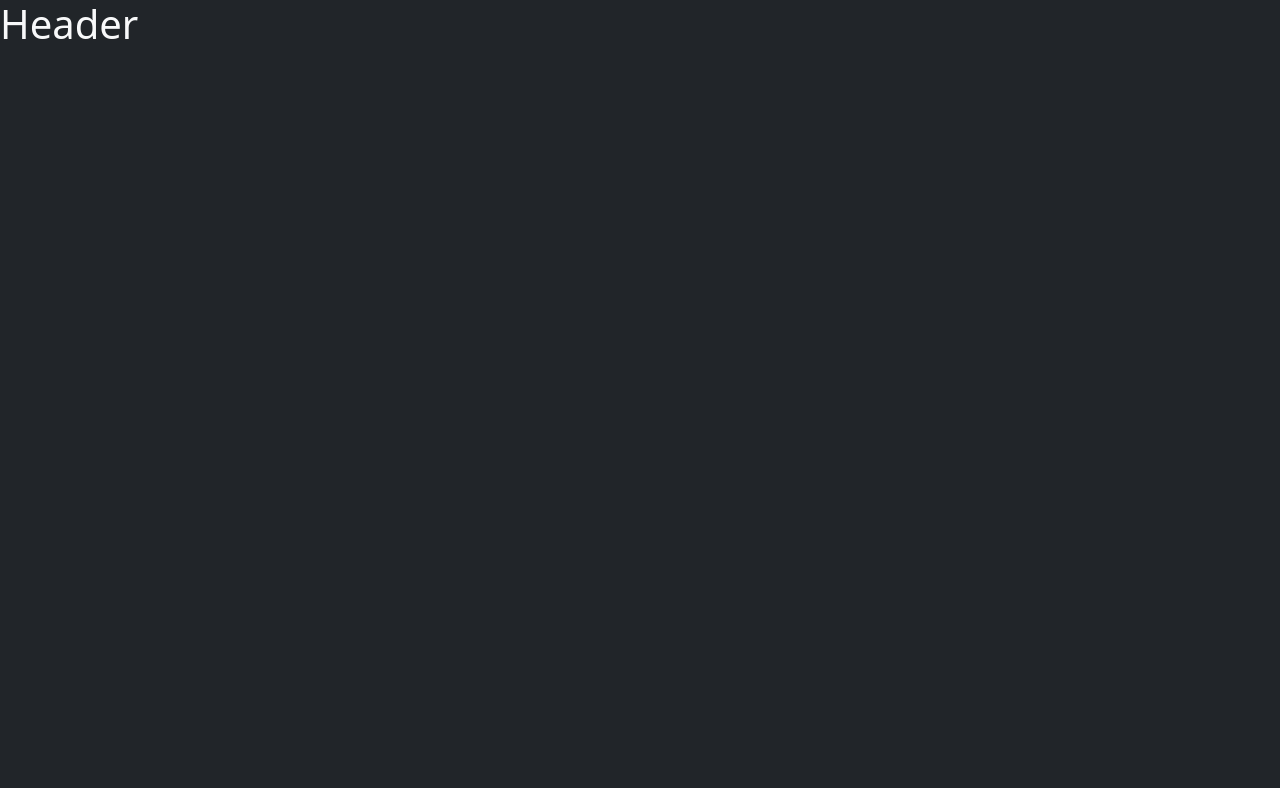
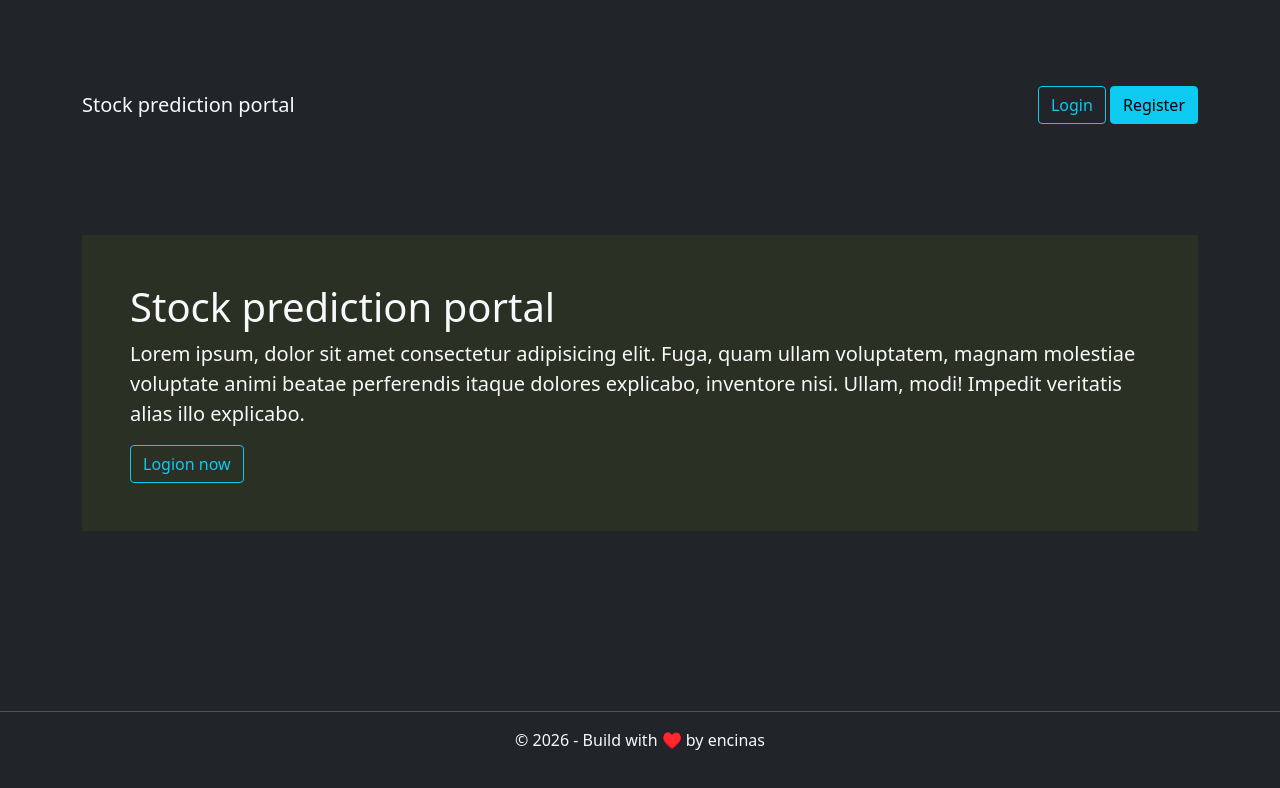
Before and after one commit to encinasj/StockPrediction, a React (Vite) app in the folder frontend-react/: page / in a window 1280 px wide. Shown: the top 788 px of the page. Built offline with nearby package versions, Linux system fonts and the light colour scheme.

Commit message:
homepage react and components

```diff
--- a/frontend-react/src/App.jsx
+++ b/frontend-react/src/App.jsx
@@ -1,12 +1,16 @@
 import { useState } from 'react'
 import './assets/css/style.css'
 import Header from './assets/components/Header'
+import Main from './assets/components/Main'
+import Footer from './assets/components/Footer'
 
 function App() {
 
   return (
     <>
       <Header/>
+      <Main/>
+      <Footer/>
     </>
   )
 }
--- /dev/null
+++ b/frontend-react/src/assets/components/Button.jsx
@@ -0,0 +1,11 @@
+import React from 'react'
+
+const Button = (props) => {
+  return (
+    <>
+        <a className={`btn ${props.class}`} href="#">{props.text}</a>
+    </>
+  )
+}
+
+export default Button
--- a/frontend-react/src/assets/components/Footer.jsx
+++ b/frontend-react/src/assets/components/Footer.jsx
@@ -2,7 +2,12 @@ import React from 'react'
 
 const Footer = () => {
   return (
-    <div>Footer</div>
+    <>
+      <footer className='footer py-3 my-3'>
+      <hr className='border-bottom'/>
+      <p className='text-light text-center'>&copy; 2026 - Build with ♥️ by encinas</p>
+      </footer>
+    </>
   )
 }
 
--- a/frontend-react/src/assets/components/Header.jsx
+++ b/frontend-react/src/assets/components/Header.jsx
@@ -1,9 +1,18 @@
 import React from 'react'
+import Button from './Button'
 
 const Header = () => {
   return (
     <>
-        <h1 className='text-light'>Header</h1>
+        <nav className='navbar container'>
+          <a className='navbar-brand text-light pt-3 pb-3 align-items-start' href="">Stock prediction portal</a>
+          <div>
+           <Button text='Login' class="btn-outline-info"/>
+            &nbsp;
+           <Button  text='Register' class="btn-info" />
+          </div>
+        </nav>
+        <br />
     </>
   )
 }
--- a/frontend-react/src/assets/components/Main.jsx
+++ b/frontend-react/src/assets/components/Main.jsx
@@ -1,8 +1,16 @@
 import React from 'react'
-
+import Button from './Button'
 const Main = () => {
   return (
-    <div>Main</div>
+    <>
+      <div className='container'>
+        <div className='p-5 text-light bg-light-dark raounded'>
+          <h1 className='text-light'>Stock prediction portal</h1>
+          <p className='text-light lead'> Lorem ipsum, dolor sit amet consectetur adipisicing elit. Fuga, quam ullam voluptatem, magnam molestiae voluptate animi beatae perferendis itaque dolores explicabo, inventore nisi. Ullam, modi! Impedit veritatis alias illo explicabo.</p>
+           <Button  text='Logion now' class="btn-outline-info" />
+        </div>
+      </div>
+    </>
   )
 }
 
--- a/frontend-react/src/assets/css/style.css
+++ b/frontend-react/src/assets/css/style.css
@@ -1,3 +1,15 @@
 body{
     background-color: #212529;
 }
+
+.bg-light-dark{
+    background-color: #2B3025;
+}
+#root{
+    display: flex;
+    flex-direction: column;
+    min-height: 100vh;
+}
+.container{
+    flex: 1;
+}
```
Also changed, not shown: 2 other files (tests, documents, lock files or other folders).
